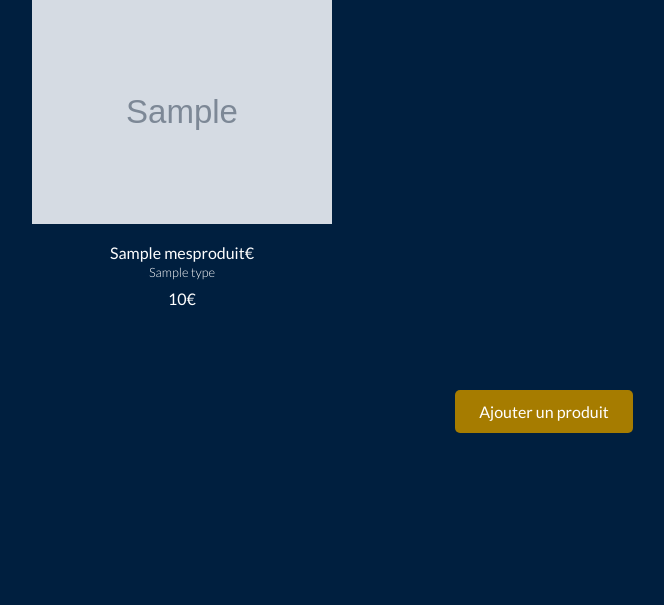
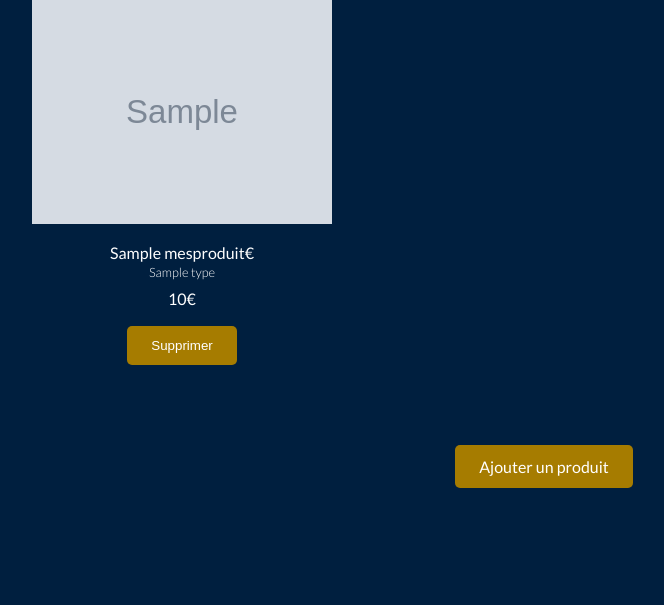
Before and after one commit to Nozomu05/TD-WEB-EFREI-Groupe4, a PHP site: template view/mesproduits.php in a window 1280 px wide. Shown: the part 336-941 px from the top of the page, without its empty margins (96-760 px from the left). Run offline with PHP 8.4, Linux system fonts and the light colour scheme; the template is opened without the code that fills it: most values are stand-ins (such as "Sample title", 1, 10 or a date in 2020); grey boxes marked "Sample" are stand-in pictures; some web fonts are replaced.

Commit message:
ajout btn supprimer

```diff
--- a/view/mesproduits.php
+++ b/view/mesproduits.php
@@ -18,6 +18,7 @@
                 <p><?= $produit['prix']?>€</p>
             </div>
             </div>
+            <input class="btn-primary" type="submit" value="Supprimer">
         </a>
     <?php
  }?>
```
